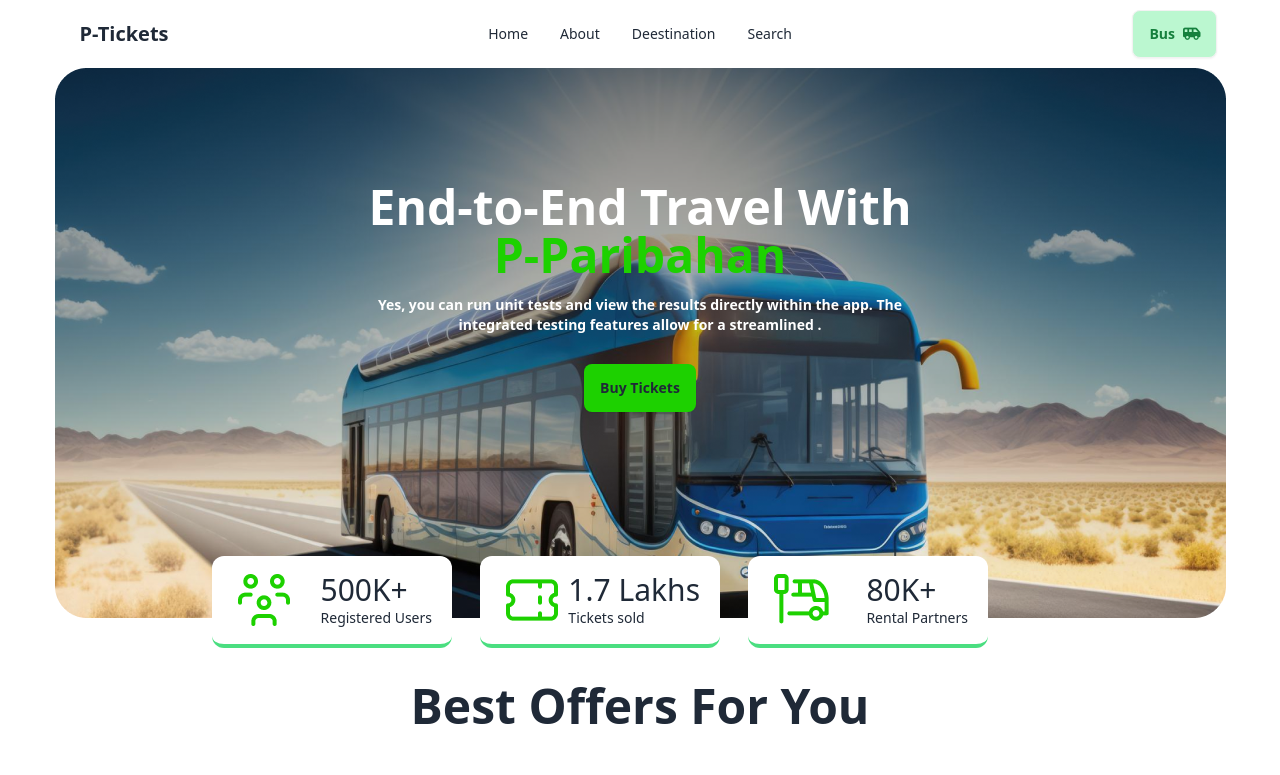
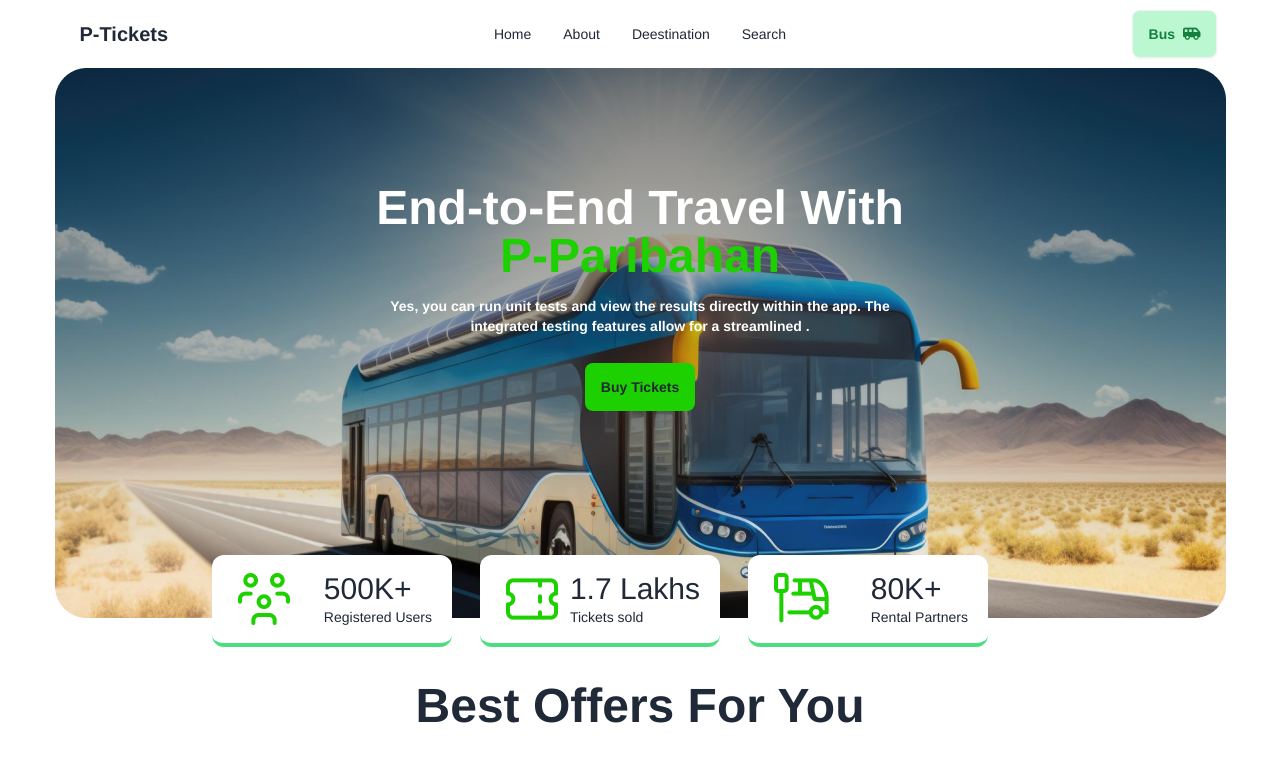
Before and after one commit to al-af-muktadir/Ph-Assignment-5-Smart-Ticketing, a plain HTML site: page index.html in a window 1280 px wide. Shown: the top 775 px of the page. Drawn offline with nearby package versions, Linux system fonts and the light colour scheme.

Commit message:
Game Over

```diff
--- a/index.html
+++ b/index.html
@@ -15,10 +15,13 @@
   background-repeat: no-repeat;
 
 }
+.fonts{
+  font-family: Helvetica, sans-serif;
+}
 </style>
 </head>
 
-<body >
+<body class="fonts" >
     <header id="head" class="max-w-[1171px] mx-auto">
         <nav>
             <div class="navbar bg-base-100">
```
